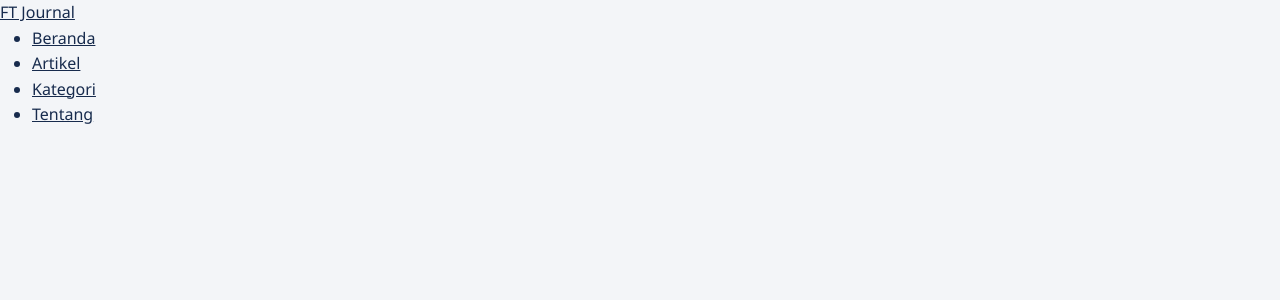
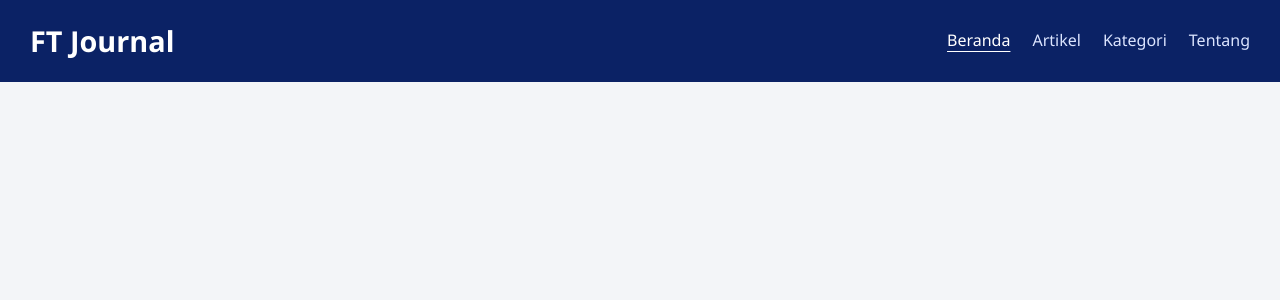
Before and after one commit to fauziahmstf/Pemrograman-Web-D121241035, a PHP site: page /04-tugas-tata-letak.html in a window 1280 px wide. Shown: the top 300 px of the page. Run offline with PHP 8.4, Linux system fonts and the light colour scheme.

Commit message:
Menambahkan styling header dengan Flexbox navigation

```diff
--- a/Tugas 4/04-tugas-style.css
+++ b/Tugas 4/04-tugas-style.css
@@ -23,3 +23,48 @@ h3,
 p {
     margin-top: 0;
 }
+
+/* 2. Header dan flexbox navigation */
+.site-header {
+    background-color: #0b2265;
+    color: white;
+    padding: 18px 30px;
+}
+
+.header-inner {
+    display: flex;
+    justify-content: space-between;
+    align-items: center;
+    gap: 20px;
+    max-width: 1400px;
+    margin: 0 auto;
+}
+
+.site-brand {
+    color: white;
+    text-decoration: none;
+    font-size: 1.8rem;
+    font-weight: 700;
+}
+
+.main-nav {
+    display: flex;
+    align-items: center;
+    gap: 22px;
+    list-style: none;
+    padding: 0;
+    margin: 0;
+}
+
+.main-nav a {
+    color: #dce5ff;
+    text-decoration: none;
+    font-weight: 500;
+}
+
+.main-nav a:hover,
+.main-nav a.active {
+    color: white;
+    text-decoration: underline;
+    text-underline-offset: 5px;
+}
```
